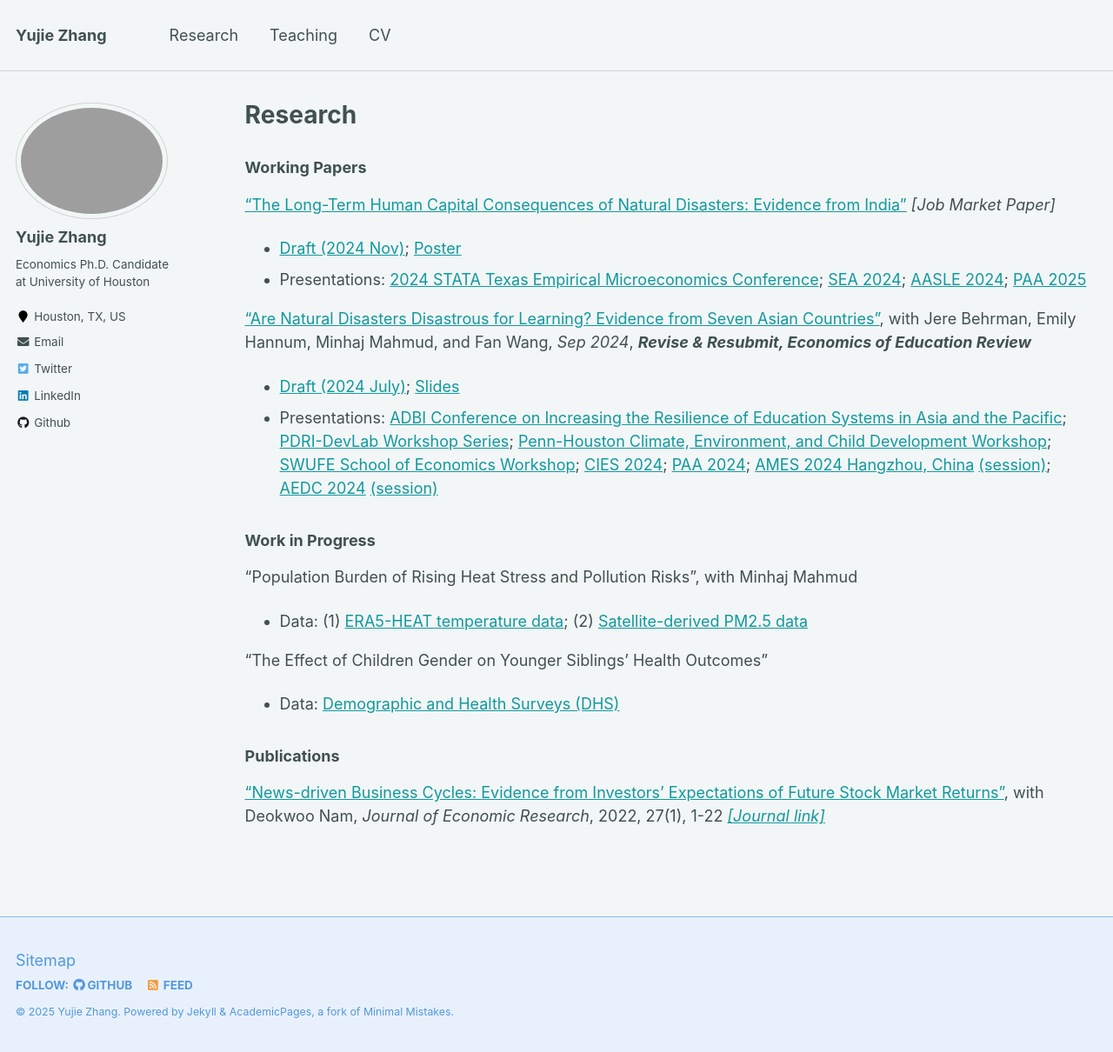
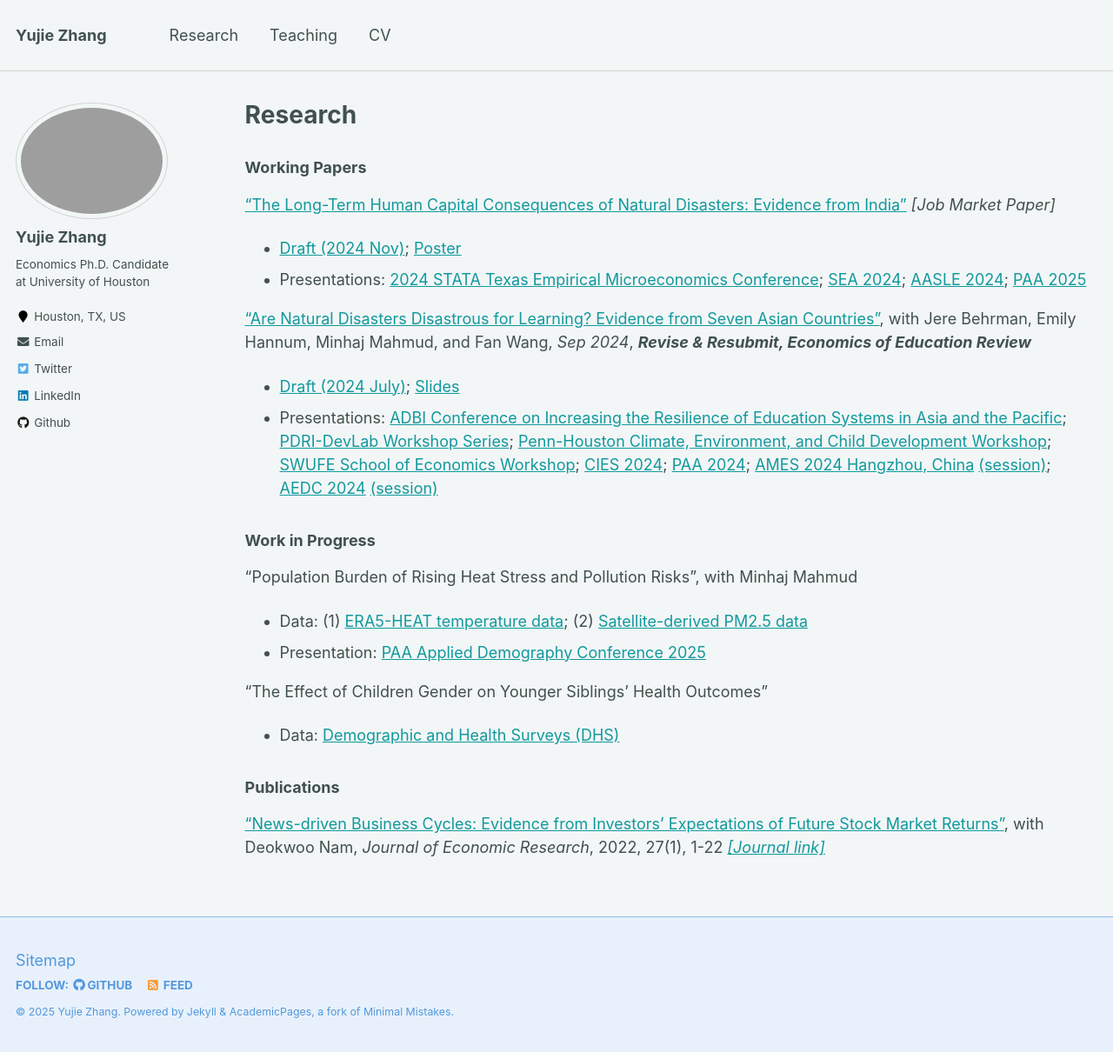
Before and after one commit to yujiezhangecon/yujiezhangecon.github.io, a Jekyll site: the page built from _pages/research.md, in a window 1280 px wide and 1210 px high. Shown: the whole window at 87% size. Built offline with Jekyll 4.4.1, drawn with Linux system fonts in a browser that asks for light colours.

Commit message:
Update research.md

```diff
--- a/_pages/research.md
+++ b/_pages/research.md
@@ -46,6 +46,8 @@ with Jere Behrman, Emily Hannum, Minhaj Mahmud, and Fan Wang, _Sep 2024_, _**Rev
 "Population Burden of Rising Heat Stress and Pollution Risks", with Minhaj Mahmud
 - Data: (1) [ERA5-HEAT temperature data](https://cds-beta.climate.copernicus.eu/datasets/derived-utci-historical?tab=overview);
         (2) [Satellite-derived PM2.5 data](https://sites.wustl.edu/acag/datasets/surface-pm2-5/)
+- Presentation:
+[PAA Applied Demography Conference 2025](https://www.populationassociation.org/adc/home)
 
 "The Effect of Children Gender on Younger Siblings' Health Outcomes"
 - Data: [Demographic and Health Surveys (DHS)](https://dhsprogram.com/data/)
```
